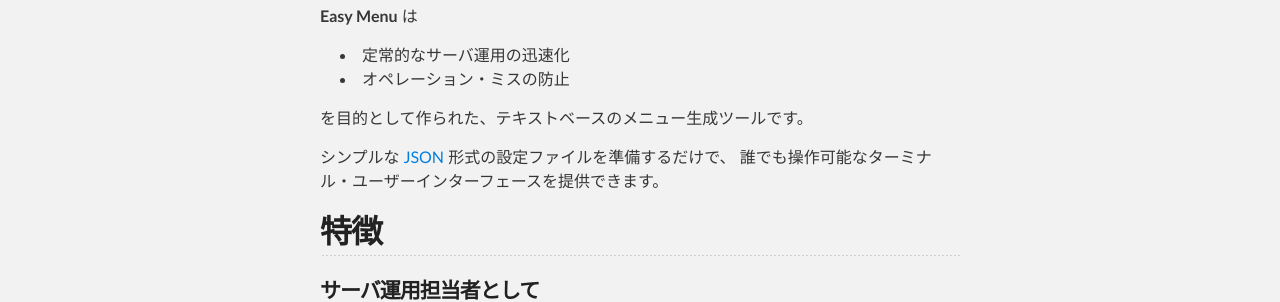
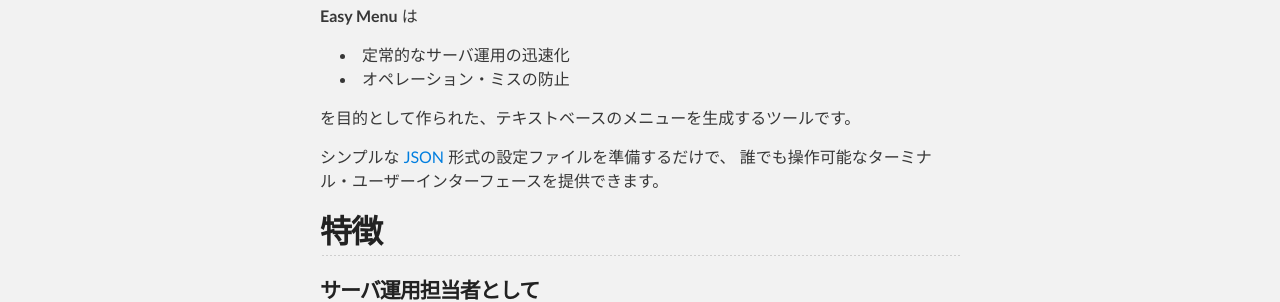
Before and after one commit to mogproject/easy-menu, a Jekyll site: the page built from index.md, in a window 1280 px wide and 900 px high. Shown: the part 309-611 px from the top of the window. Built offline with Jekyll 4.4.1, drawn with Linux system fonts in a browser that asks for light colours; comment, search, counter and statistics services are not loaded.

Commit message:
update index

```diff
--- a/index.md
+++ b/index.md
@@ -9,7 +9,7 @@
   * 定常的なサーバ運用の迅速化
   * オペレーション・ミスの防止
 
-を目的として作られた、テキストベースのメニュー生成ツールです。
+を目的として作られた、テキストベースのメニューを生成するツールです。
 
 シンプルな [JSON](http://ja.wikipedia.org/wiki/JavaScript_Object_Notation) 形式の設定ファイルを準備するだけで、
 誰でも操作可能なターミナル・ユーザーインターフェースを提供できます。
```
